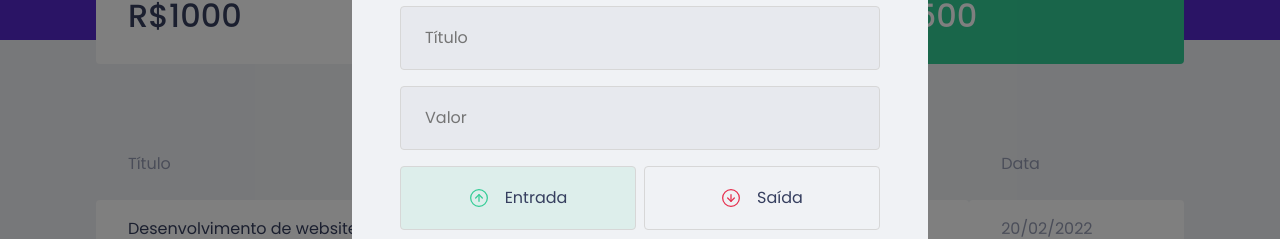
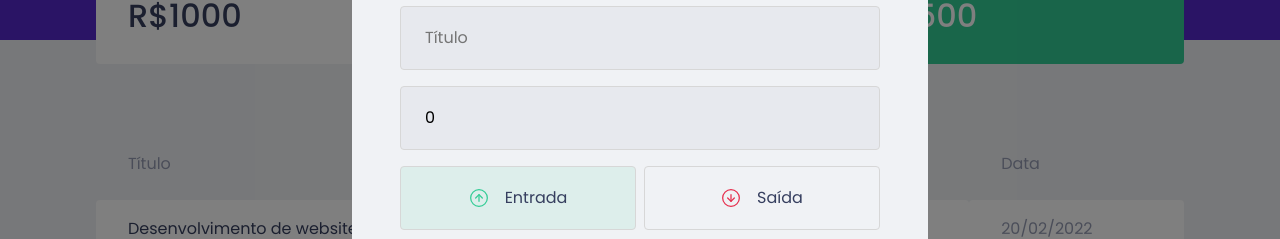
Before and after one commit to GabrielMatoss/DTmoney, a React (Create React App) app: page / in a window 1280 px wide. Both pictures are taken after a click on the button "Nova transação". Shown: the part 232-471 px from the top of the page. Built offline with nearby package versions, Linux system fonts and the light colour scheme; no server answers; what miragejs would draw is missing.

Commit message:
Salvando dados no Form

```diff
--- a/src/components/NewTransactionsModal/index.tsx
+++ b/src/components/NewTransactionsModal/index.tsx
@@ -1,9 +1,8 @@
+import { FormEvent, useState } from "react";
 import Modal from "react-modal";
 import closeImg from "../../assets/close.svg";
 import outcomeImg from "../../assets/outcome.svg";
 import incomeImg from "../../assets/income.svg";
-
-import { useState } from "react";
 
 import { Container, TransactionTypeContainer, RadioBox } from "./styles";
 interface NewTransactionsModalProps {
@@ -12,7 +11,16 @@
 }
 
 export function NewTransactionsModal({ isOpen, onRequestClose }: NewTransactionsModalProps){
+  const [title, setTitle] = useState("");
+  const [value, setValue] = useState(0);
+  const [category, setCategory] = useState("");
   const [type, setType] = useState("deposit");
+
+  function handleCreateNewTransaction(event: FormEvent ){
+    event.preventDefault();
+
+    console.log({title, value, category, type});
+  }
 
     return(
         <Modal
@@ -21,16 +29,29 @@
         overlayClassName="react-modal-overlay"
         className="react-modal-content"
       >
-        <button type="button" onClick={onRequestClose} className="react-modal-close">
+        <button
+        type="button"
+        onClick={onRequestClose}
+        className="react-modal-close"
+        >
           <img src={closeImg} alt="Fechar Modal" />
         </button>
 
-        <Container>
+        <Container onSubmit={handleCreateNewTransaction}>
          <h2>Cadastrar Transação</h2>
 
-         <input placeholder="Título"/>
+         <input
+         placeholder="Título"
+         value={title}
+         onChange={event => setTitle(event.target.value)}
+         />
 
-         <input type="number" placeholder="Valor"/>
+         <input
+         type="number"
+         placeholder="Valor"
+         value={value}
+         onChange={event => setValue(Number(event.target.value))}
+         />
 
          <TransactionTypeContainer>
           <RadioBox
@@ -54,7 +75,11 @@
           </RadioBox>
          </TransactionTypeContainer>
 
-         <input placeholder="Categoria"/>
+         <input
+         placeholder="Categoria"
+         value={category}
+         onChange={event => setCategory(event.target.value)}
+         />
 
         <button type="submit">
             Cadastrar
```
